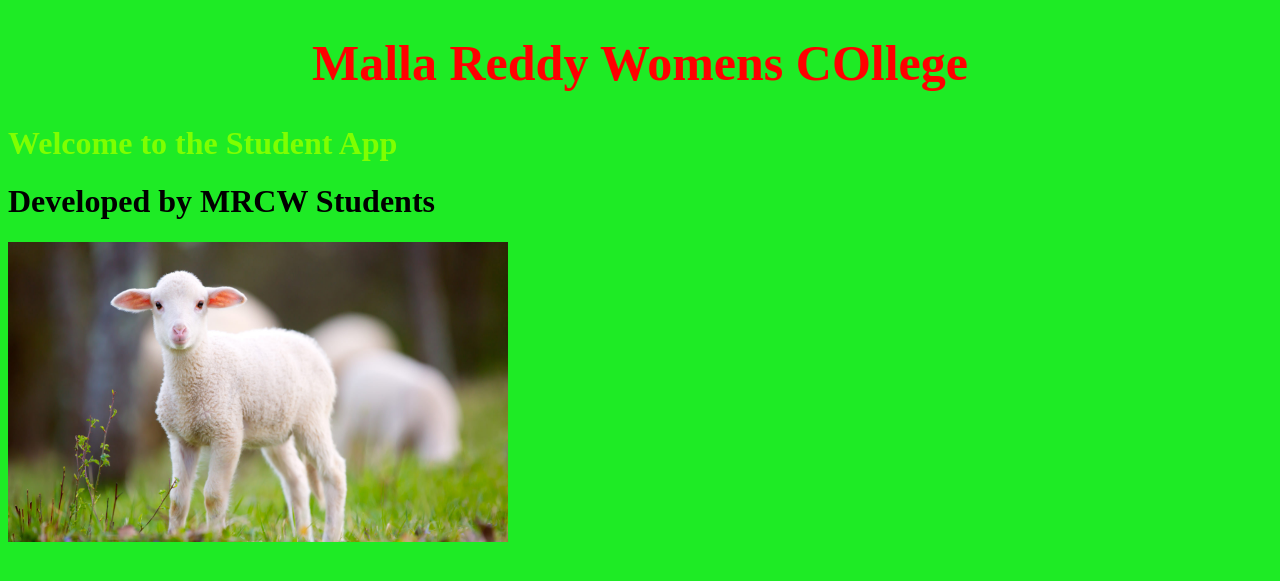
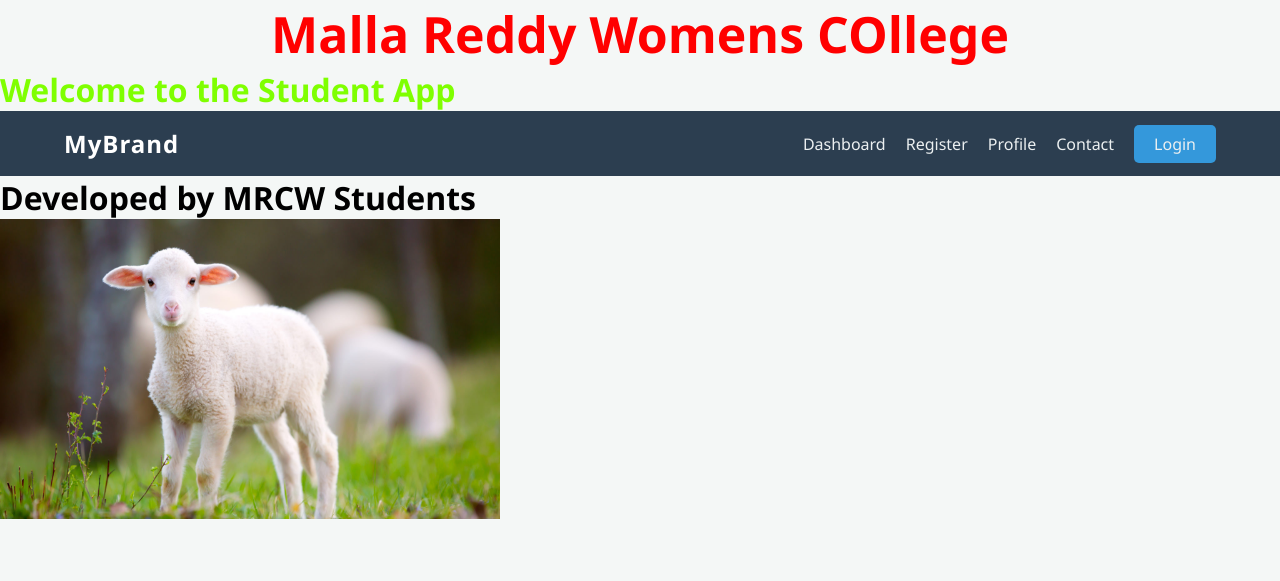
Before and after one commit to mastertrainer2025/mrcwonlineDay1, a Django app: page /studentapp/htmlpage/ in a window 1280 px wide. Shown: the top 581 px of the page. Run offline with Django 5.2, Linux system fonts and the light colour scheme.

Commit message:
urls
Co-authored-by: Copilot <copilot@github.com>

```diff
--- a/mrcwproject/studentapp/static/style.css
+++ b/mrcwproject/studentapp/static/style.css
@@ -8,3 +8,68 @@ body {
     color: rgb(255, 0, 0);
     text-align: center;
 }
+
+
+/* Basic Reset */
+* {
+    margin: 0;
+    padding: 0;
+    box-sizing: border-box;
+    font-family: 'Segoe UI', Tahoma, Geneva, Verdana, sans-serif;
+}
+
+body {
+    background-color: #f4f7f6;
+}
+
+/* Navbar Container */
+.navbar {
+    display: flex;
+    justify-content: space-between;
+    align-items: center;
+    padding: 1rem 5%;
+    background-color: #2c3e50;
+    color: white;
+}
+
+.logo {
+    font-size: 1.5rem;
+    font-weight: bold;
+    letter-spacing: 1px;
+}
+
+/* Link List */
+.nav-links {
+    list-style: none;
+    display: flex;
+    align-items: center;
+}
+
+.nav-links li {
+    margin-left: 20px;
+}
+
+.nav-links a {
+    text-decoration: none;
+    color: #ecf0f1;
+    font-weight: 500;
+    transition: color 0.3s ease;
+}
+
+/* Hover Effect */
+.nav-links a:hover {
+    color: #3498db;
+}
+
+/* Specific Login Button Style */
+.login-btn {
+    background-color: #3498db;
+    padding: 8px 20px;
+    border-radius: 5px;
+    transition: background 0.3s ease !important;
+}
+
+.login-btn:hover {
+    background-color: #2980b9;
+    color: white !important;
+}
--- a/mrcwproject/studentapp/templates/index.html
+++ b/mrcwproject/studentapp/templates/index.html
@@ -12,6 +12,17 @@
 <body>
     <h1 class="bigtext"> Malla Reddy Womens COllege</h1>
     <h1 style="color: chartreuse;">Welcome to the Student App</h1>
+    <nav class="navbar">
+        <div class="logo">MyBrand</div>
+        <ul class="nav-links">
+            <li><a href="{% url 'dashboard' %}">Dashboard</a></li>
+            <li><a href="{% url 'registration' %}">Register</a></li>
+            <li><a href="{% url 'profile' %}">Profile</a></li>
+            <li><a href="{% url 'contact' %}">Contact</a></li>
+            <li><a href="{% url 'login' %}" class="login-btn">Login</a></li>
+        </ul>
+    </nav>
+
     <h1>Developed by MRCW Students </h1>
     <img src="{% static 'lamb.jpg' %}" alt="Lamborghini" width="500" height="300">
 </body>
--- a/mrcwproject/studentapp/templates/registration.html
+++ b/mrcwproject/studentapp/templates/registration.html
@@ -11,6 +11,7 @@
 
 <body>
     <h1>Registration Page</h1>
+    <a href="{% url 'login' %}">Go back to Home</a>
 </body>
 
 </html>
```
